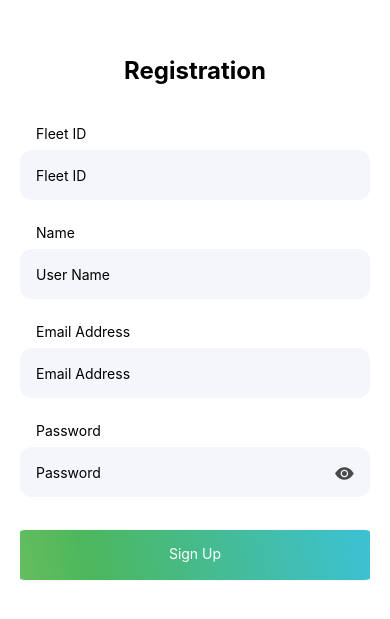
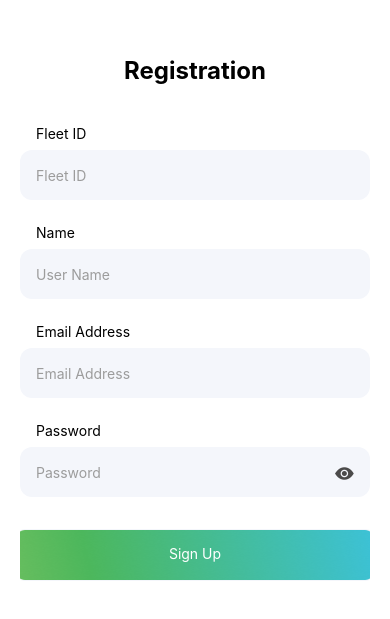
Before and after one commit to Goldenwork2016/RushHour_RN_Dev, a React Native app: screen /Register in a window 390 px wide. Shown: the part 101-720 px from the top of the page. Built offline with nearby package versions, Linux system fonts and the light colour scheme.

Commit message:
placeholder color change darko to grey

```diff
--- a/src/components/form-control/InputFormComponent.js
+++ b/src/components/form-control/InputFormComponent.js
@@ -3,7 +3,7 @@ import styled from 'styled-components/native';
 import {colors} from '../../infrastructure/theme/colors';
 
 const Input = styled.TextInput.attrs({
-  placeholderTextColor: colors.text.dark,
+  placeholderTextColor: colors.text.disabled,
 })`
     width: 350px;
     height: ${props => props.theme.sizes[5]};
```
